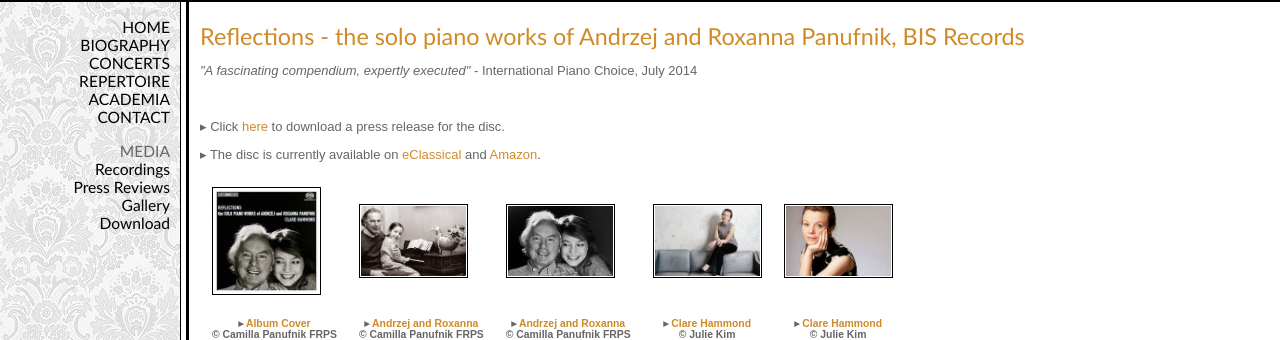
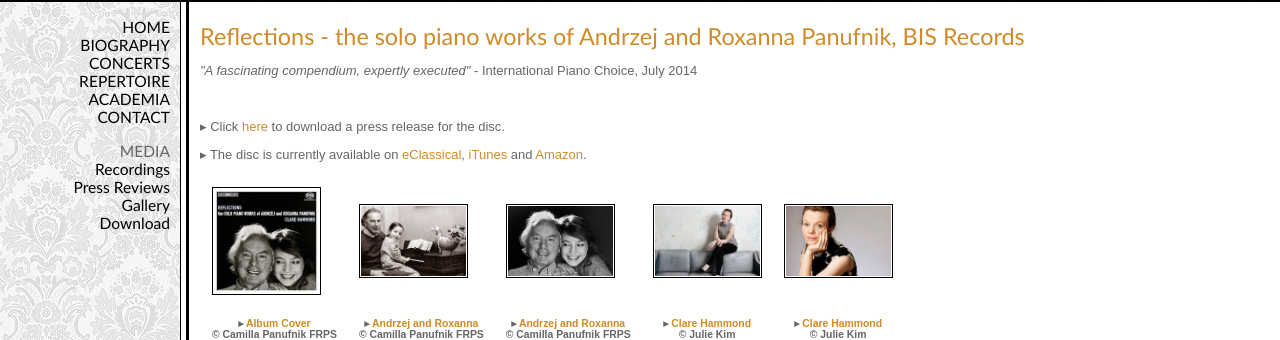
Before and after one commit to hammonc/clarehammond.com, a Jekyll site: the page built from panufnik.html, in a window 1280 px wide. Shown: the part 102-442 px from the top of the page. Built offline with Jekyll 4.4.1, drawn with Linux system fonts in a browser that asks for light colours.

Commit message:
itunes link to panufnik

```diff
--- a/panufnik.html
+++ b/panufnik.html
@@ -8,7 +8,9 @@
 
 <p>&#9656; Click <a href="resources/panufnik_press_release.pdf" target="_blank">here</a> to download a press release for the disc.</p>
 
-<p>&#9656; The disc is currently available on <a href="http://www.eclassical.com/labels/bis/reflections-the-solo-piano-works-of-andrzej-and-roxanna-panufnik.html" target="_blank">eClassical</a> and <a href="http://www.amazon.co.uk/Panufnik-Reflections-Clare-Hammond-BIS2003/dp/B00JJ9GSS6/ref=sr_1_1?ie=UTF8&qid=1401700428&sr=8-1&keywords=hammond+panufnik" target="_blank">Amazon</a>.</p>
+<p>&#9656; The disc is currently available on <a href="http://www.eclassical.com/labels/bis/reflections-the-solo-piano-works-of-andrzej-and-roxanna-panufnik.html" target="_blank">eClassical</a>, <a href="https://itunes.apple.com/gb/album/reflections-solo-piano-works/id891385931?uo=4" target="itunes_store">iTunes</a>
+ and <a href="http://www.amazon.co.uk/Panufnik-Reflections-Clare-Hammond-BIS2003/dp/B00JJ9GSS6/ref=sr_1_1?ie=UTF8&qid=1401700428&sr=8-1&keywords=hammond+panufnik" target="_blank">Amazon</a>.</p>
+
 
 <table>
   <tr>
```
